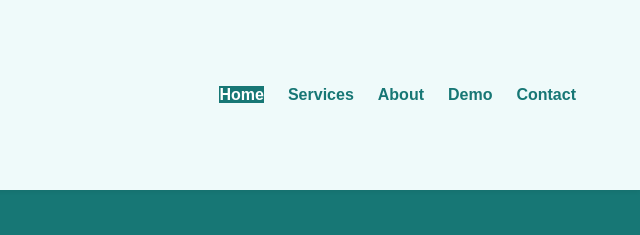
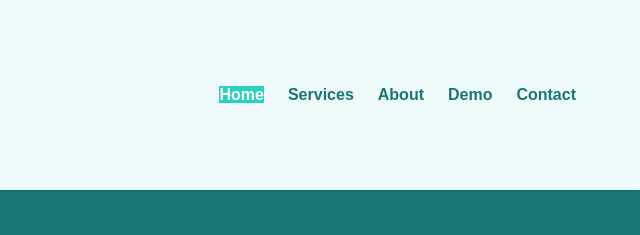
Before and after one commit to mahfuzaakter00/Responsive-Web-Design, a plain HTML site: page Product Landing Page/index.html in a window 1280 px wide. Shown: the top 235 px of the page, 640-1280 px from the left. Drawn offline with nearby package versions, Linux system fonts and the light colour scheme.

Commit message:
Update styles.css

```diff
--- a/Product Landing Page/styles.css
+++ b/Product Landing Page/styles.css
@@ -72,7 +72,7 @@ nav .logo img {
 
 .nav-link.active{
   color: white;
-  background-color: #177775;
+  background-color: #28D2BF;
   font-weight: bolder;
 }
 
```
